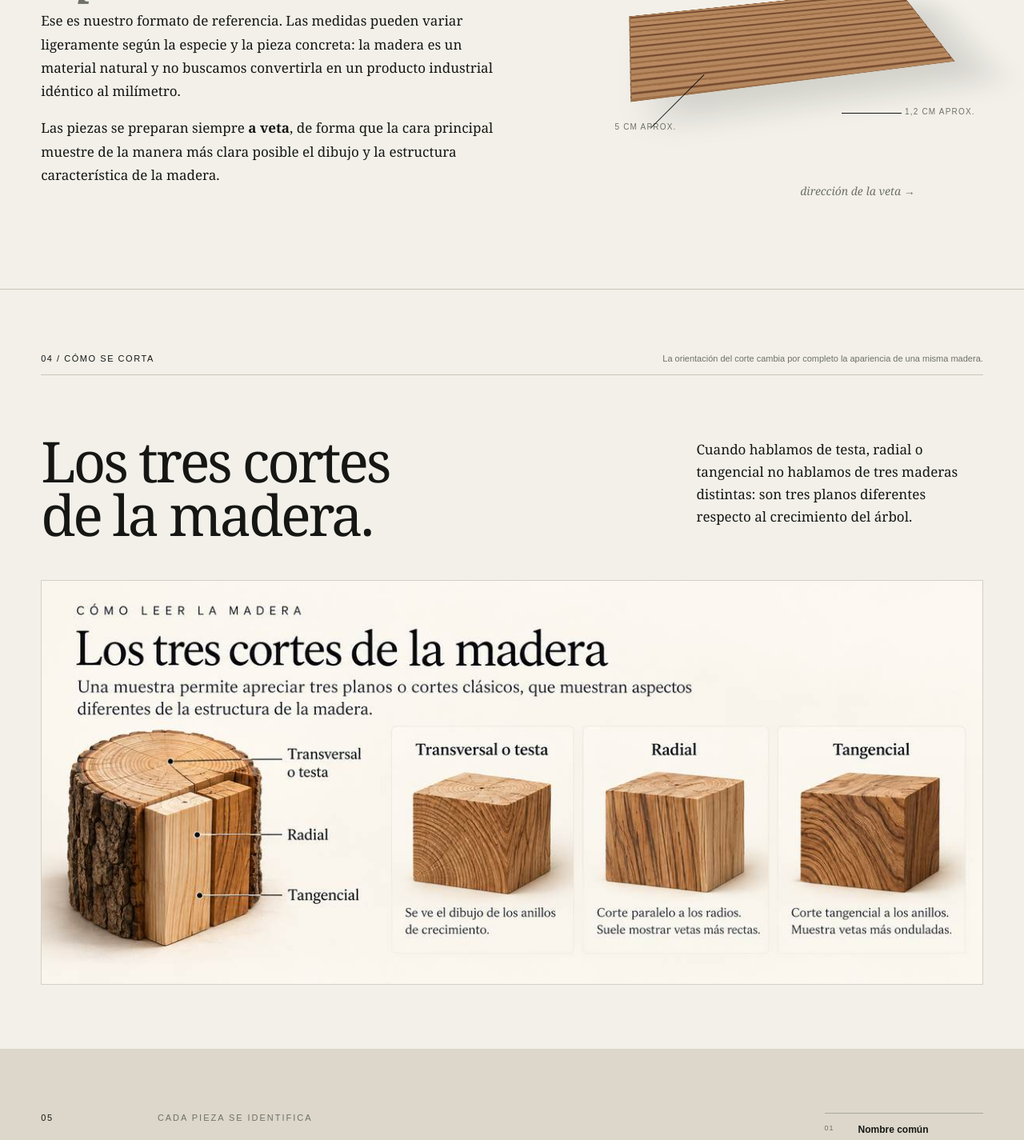
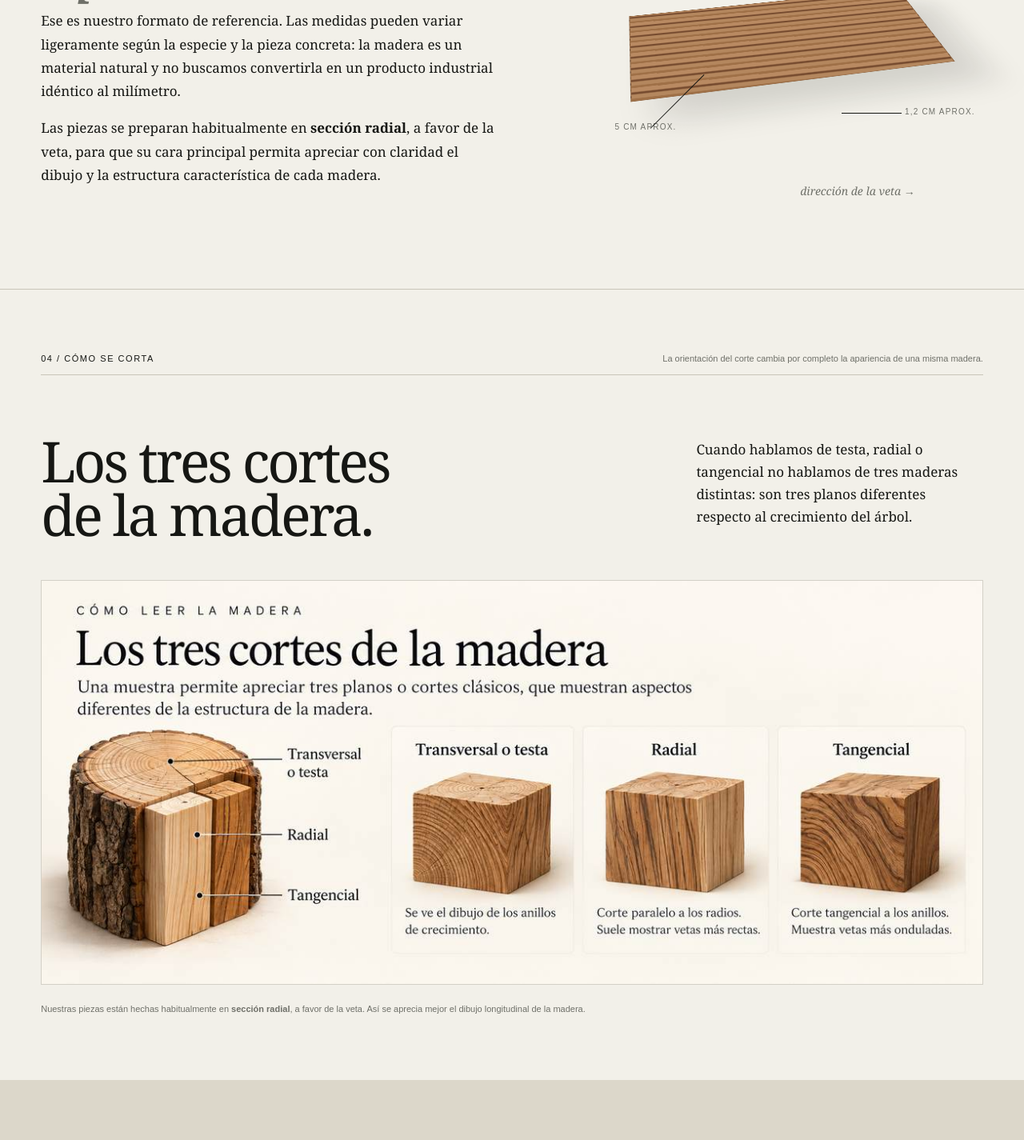
Before and after one commit to luisinko-lasko/maderas-del-mundo, a Next.js app: page /about in a window 1280 px wide. Shown: the part 2251-3676 px from the top of the page at 80% size. Built offline with nearby package versions, Linux system fonts and the light colour scheme; no server answers.

Commit message:
About: aclarar corte radial habitual de las piezas

```diff
--- a/app/about/page.js
+++ b/app/about/page.js
@@ -84,9 +84,9 @@ export default function About(){
               buscamos convertirla en un producto industrial idéntico al milímetro.
             </p>
             <p>
-              Las piezas se preparan siempre <strong>a veta</strong>, de forma que la cara
-              principal muestre de la manera más clara posible el dibujo y la estructura
-              característica de la madera.
+              Las piezas se preparan habitualmente en <strong>sección radial</strong>,
+              a favor de la veta, para que su cara principal permita apreciar con claridad
+              el dibujo y la estructura característica de cada madera.
             </p>
           </div>
 
@@ -117,6 +117,10 @@ export default function About(){
         <div className="about-infographic about-infographic-wide">
           <img src="/images/about-cortes.jpg" alt="Esquema de los cortes transversal, radial y tangencial de la madera" />
         </div>
+        <p className="property-footnote">
+          Nuestras piezas están hechas habitualmente en <strong>sección radial</strong>,
+          a favor de la veta. Así se aprecia mejor el dibujo longitudinal de la madera.
+        </p>
       </section>
 
       <section className="about-engraving">
```
